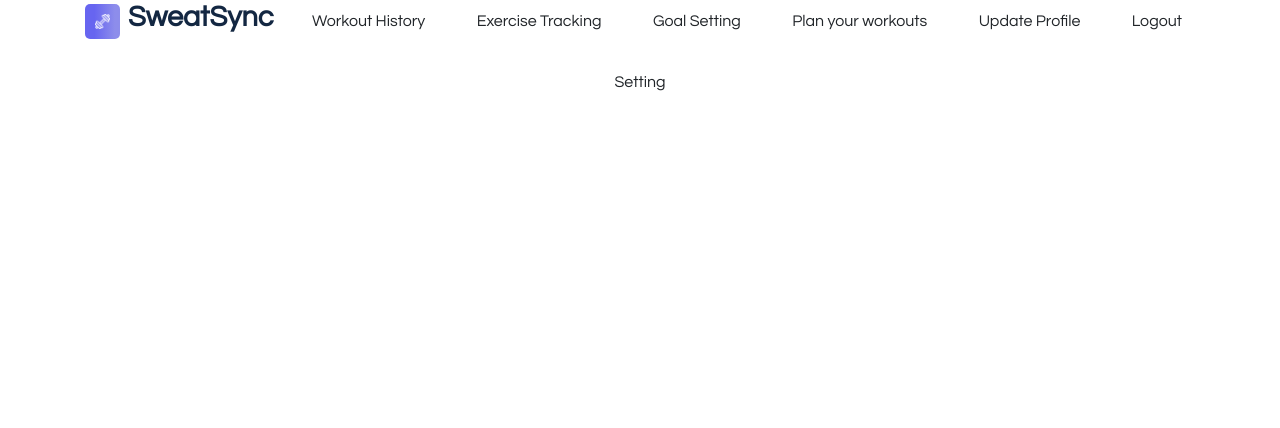
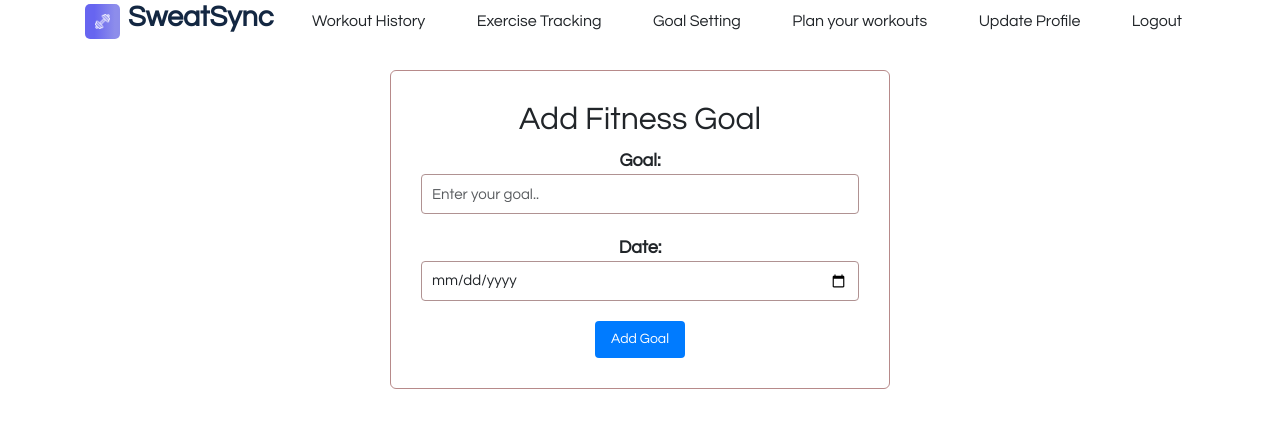
Before and after one commit to CHaitanya1339/front1, a React (Create React App) app: page /goal-setting in a window 1280 px wide. Shown: the top 428 px of the page. Built offline with nearby package versions, Linux system fonts and the light colour scheme.

Commit message:
Goal Setting component completed

```diff
--- a/src/pages/Setting.js
+++ b/src/pages/Setting.js
@@ -1,15 +1,63 @@
-import React from 'react'
+import React, { useState } from 'react';
 import Navbar from '../layout/Navbar'
+import '../style/Setting.css'
+
 const Setting = () => {
+  const [goal, setGoal] = useState('');
+  const [date, setDate] = useState('');
+
+  const handleGoalChange = (e) => {
+    setGoal(e.target.value);
+  };
+
+  const handleDateChange = (e) => {
+    setDate(e.target.value);
+  };
+
+  const handleSubmit = (e) => {
+    e.preventDefault();
+    alert("New Goal Created.")
+    // API call
+    setGoal('');
+    setDate('');
+  };
+
   return (
+    <>
     <div>
       <header>
         <Navbar />
       </header>
-      Setting
     </div>
+    <div className="fitness-goal-container">
+      <h2>Add Fitness Goal</h2>
+      <form onSubmit={handleSubmit}>
+        <div className="form-group">
+          <label htmlFor="goal">Goal:</label>
+          <input
+            type="text"
+            id="goal"
+            value={goal}
+            onChange={handleGoalChange}
+            className="form-control"
+            placeholder='Enter your goal..'
+          />
+        </div>
+        <div className="form-group">
+          <label htmlFor="date">Date:</label>
+          <input
+            type="date"
+            id="date"
+            value={date}
+            onChange={handleDateChange}
+            className="form-control"
+          />
+        </div>
+        <button type="submit" className="btn btn-primary">Add Goal</button>
+      </form>
+    </div>
+    </>
+  );
+};
 
-  )
-}
-
-export default Setting
+export default Setting;
--- /dev/null
+++ b/src/style/Setting.css
@@ -0,0 +1,39 @@
+.fitness-goal-container {
+    width: 500px;
+    margin: 0 auto;
+    padding: 30px;
+    border: 1px solid #b78a8a;
+    border-radius: 6px;
+  }
+
+  .form-group {
+    margin-bottom: 10px;
+  }
+
+  label {
+    display: block;
+    font-weight: bold;
+    font-size: 18px
+  }
+
+  .form-control {
+    width: 100%;
+    padding: 10px 10px;
+    font-size: 15px;
+    border: 1px solid #b09292;
+    border-radius: 4px;
+  }
+
+  .btn-primary {
+    background-color: #007bff;
+    color: #fff;
+    border: none;
+    border-radius: 4px;
+    padding: 8px 16px;
+    font-size: 14px;
+    cursor: pointer;
+  }
+
+  .btn-primary:hover {
+    background-color: #0056b3;
+  }
```
Also changed, not shown: src/pages/ViewGoals.js (added, +9 -0 lines).
